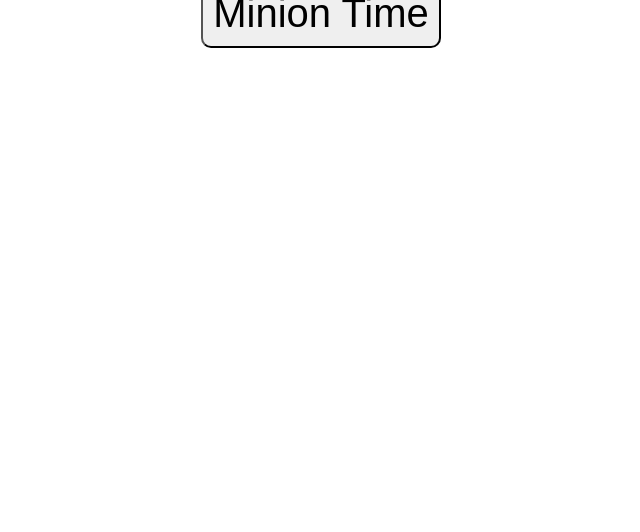
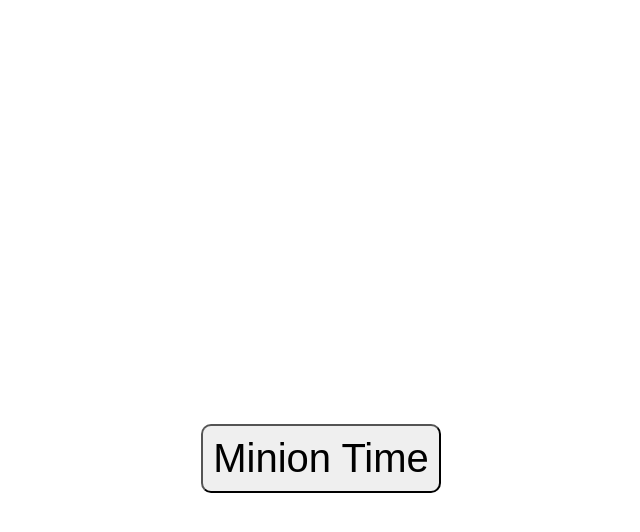
Before and after one commit to T-PON1178/ProjectMinion, a plain HTML site: page index.html in a window 1280 px wide. Shown: the whole page, without its empty margins (319-959 px from the left). Drawn offline with Linux system fonts and the light colour scheme.

Commit message:
Recenterd non working start button

```diff
--- a/index.html
+++ b/index.html
@@ -20,7 +20,7 @@ margin:20px;
             #container
             {
                 width: 100%;
-  height: 10px;
+  height: 900px;
   display: flex;
   align-items: center;
   justify-content: center;
```
